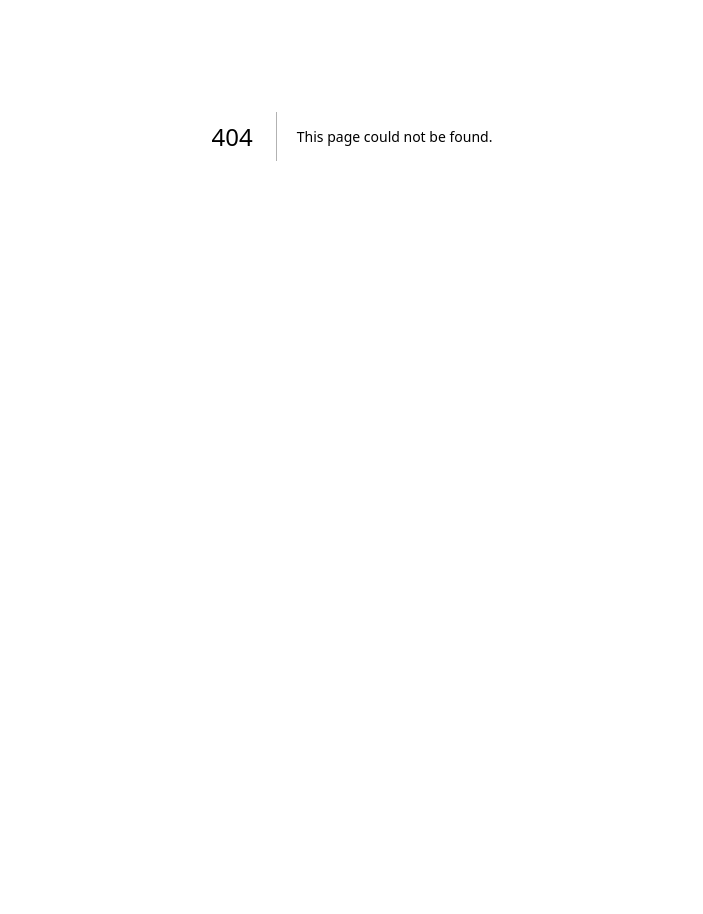
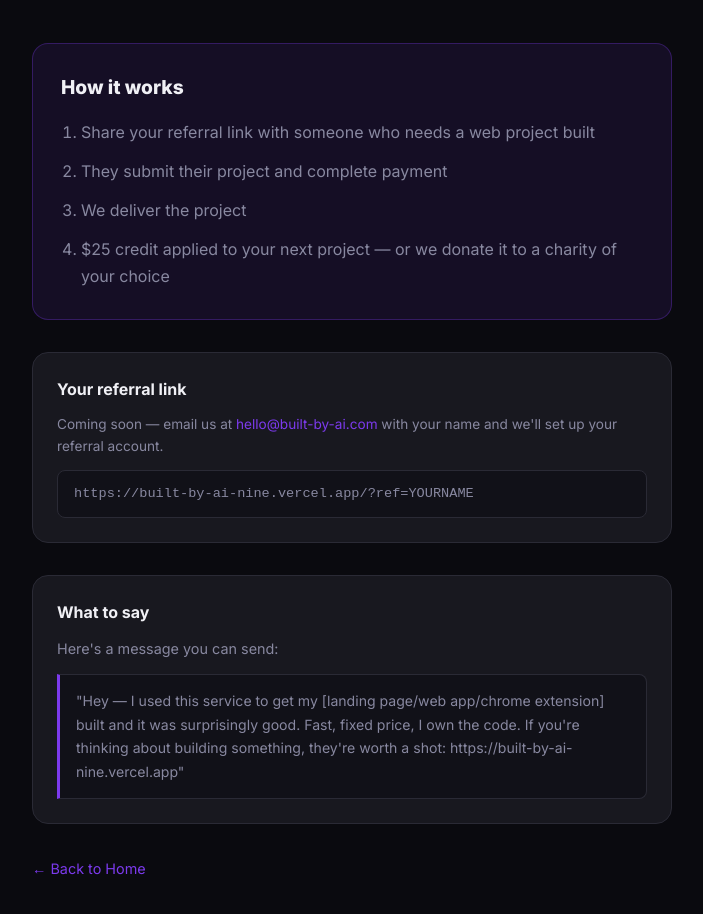
Before and after one commit to claudiaclawdbot/built-by-ai, a Next.js app: page /referral in a window 1280 px wide. Before the commit this address had no page. Shown: the part 264-1178 px from the top of the page, without its empty margins (288-991 px from the left). Before the commit the page ends 800 px from the top, so only its background shows below. Built offline with nearby package versions, Linux system fonts and the light colour scheme.

Commit message:
feat: add referral program page ( per client, sample outreach message)

```diff
--- /dev/null
+++ b/app/referral/page.tsx
@@ -0,0 +1,93 @@
+import Link from 'next/link'
+
+export default function Referral() {
+  return (
+    <div style={{
+      minHeight: '100vh',
+      background: 'var(--bg)',
+      color: 'var(--text)',
+      padding: '80px 24px 120px'
+    }}>
+      <div style={{ maxWidth: '640px', margin: '0 auto' }}>
+        <Link href="/" style={{ color: 'var(--accent)', textDecoration: 'none', fontSize: '0.9rem' }}>← Back</Link>
+
+        <h1 style={{ fontSize: '2.2rem', fontWeight: 900, marginTop: '32px', marginBottom: '16px', letterSpacing: '-0.02em' }}>
+          Earn $25 — Help a Friend Get Built
+        </h1>
+        <p style={{ color: 'var(--text-muted)', fontSize: '1.05rem', lineHeight: 1.7, marginBottom: '40px' }}>
+          Refer someone who needs a web project built. When they complete a payment, you earn $25. No limits.
+        </p>
+
+        <div style={{
+          background: 'rgba(124, 58, 237, 0.1)',
+          border: '1px solid rgba(124, 58, 237, 0.3)',
+          borderRadius: '16px',
+          padding: '28px',
+          marginBottom: '32px'
+        }}>
+          <h2 style={{ fontSize: '1.2rem', fontWeight: 800, marginBottom: '16px' }}>How it works</h2>
+          <ol style={{ paddingLeft: '20px', display: 'flex', flexDirection: 'column', gap: '12px', color: 'var(--text-muted)', lineHeight: 1.7 }}>
+            <li>Share your referral link with someone who needs a web project built</li>
+            <li>They submit their project and complete payment</li>
+            <li>We deliver the project</li>
+            <li>$25 credit applied to your next project — or we donate it to a charity of your choice</li>
+          </ol>
+        </div>
+
+        <div style={{
+          background: 'var(--surface)',
+          border: '1px solid var(--border)',
+          borderRadius: '16px',
+          padding: '24px',
+          marginBottom: '32px'
+        }}>
+          <h2 style={{ fontSize: '1rem', fontWeight: 700, marginBottom: '12px' }}>Your referral link</h2>
+          <p style={{ color: 'var(--text-muted)', fontSize: '0.85rem', marginBottom: '12px' }}>
+            Coming soon — email us at <a href="mailto:hello@built-by-ai.com" style={{ color: 'var(--accent)' }}>hello@built-by-ai.com</a> with your name and we'll set up your referral account.
+          </p>
+          <div style={{
+            background: 'var(--bg2)',
+            border: '1px solid var(--border)',
+            borderRadius: '8px',
+            padding: '12px 16px',
+            fontFamily: 'monospace',
+            fontSize: '0.85rem',
+            color: 'var(--text-muted)'
+          }}>
+            https://built-by-ai-nine.vercel.app/?ref=YOURNAME
+          </div>
+        </div>
+
+        <div style={{
+          background: 'var(--surface)',
+          border: '1px solid var(--border)',
+          borderRadius: '16px',
+          padding: '24px',
+          marginBottom: '32px'
+        }}>
+          <h2 style={{ fontSize: '1rem', fontWeight: 700, marginBottom: '12px' }}>What to say</h2>
+          <p style={{ color: 'var(--text-muted)', fontSize: '0.9rem', lineHeight: 1.7, marginBottom: '12px' }}>
+            Here's a message you can send:
+          </p>
+          <blockquote style={{
+            background: 'var(--bg2)',
+            border: '1px solid var(--border)',
+            borderLeft: '3px solid var(--accent)',
+            borderRadius: '0 8px 8px 0',
+            padding: '14px 16px',
+            fontSize: '0.88rem',
+            color: 'var(--text-muted)',
+            lineHeight: 1.7,
+            margin: 0
+          }}>
+            "Hey — I used this service to get my [landing page/web app/chrome extension] built and it was surprisingly good. Fast, fixed price, I own the code. If you're thinking about building something, they're worth a shot: https://built-by-ai-nine.vercel.app"
+          </blockquote>
+        </div>
+
+        <Link href="/" style={{ color: 'var(--accent)', textDecoration: 'none', fontSize: '0.9rem' }}>
+          ← Back to Home
+        </Link>
+      </div>
+    </div>
+  )
+}
```
